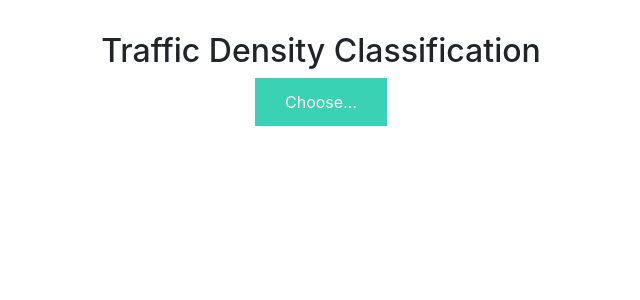
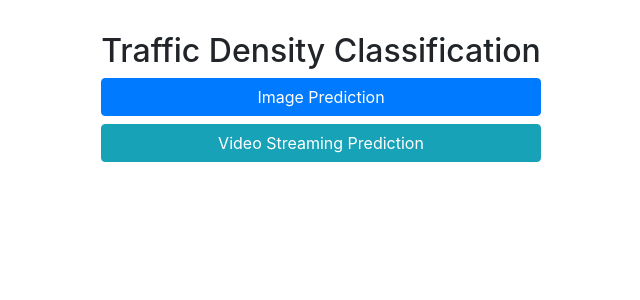
Before and after one commit to ddikodroid/traffic-density-classification_web-app, a Flask app: page / in a window 1280 px wide. Shown: the part 56-356 px from the top of the page, without its empty margins (319-959 px from the left). Run offline with Flask 2, Linux system fonts and the light colour scheme; some libraries are stand-ins or nearby versions.

Commit message:
move image prediction to image.html & add button to image and video streaming

```diff
--- a/templates/index.html
+++ b/templates/index.html
@@ -1,9 +1,16 @@
 {% extends "base.html" %} {% block content %}
 
-<h2>Traffic Density Classification</h2>
+
 
 <div style="display:flex; flex-direction:column; justify-content:center; align-items: center;">
-    <form id="upload-file" method="post" enctype="multipart/form-data">
+    <h2>Traffic Density Classification</h2>
+    <!-- <button type="button" class="btn btn-primary btn-lg " id="btn-image" href="{{ url_for('image_predict') }}">Image</button>
+    <button type="button" class="btn btn-primary btn-lg " id="btn-videostream" href="{{ url_for('video_streaming') }}">Video Streaming</button> -->
+    <!-- <div class="btn-group"> -->
+    <a href="{{ url_for('image_predict') }}" class="btn btn-primary btn-block" role="button">Image Prediction</a>
+    <a href="{{ url_for('video_streaming') }}" class="btn btn-info btn-block" role="button">Video Streaming Prediction</a>
+    <!-- </div> -->
+    <!-- <form id="upload-file" method="post" enctype="multipart/form-data">
         <label for="imageUpload" class="upload-label">
             Choose...
         </label>
@@ -24,7 +31,7 @@
 
     <h3 id="result">
         <span> </span>
-    </h3>
+    </h3> -->
 
 </div>
 
```
